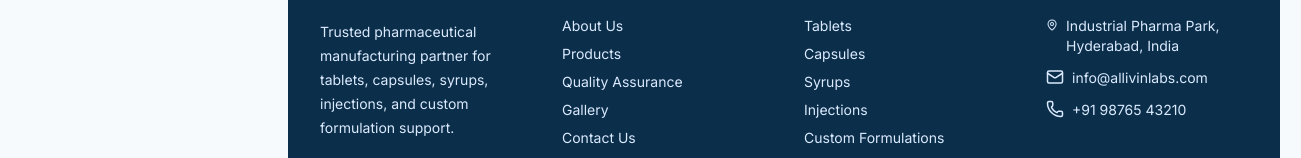
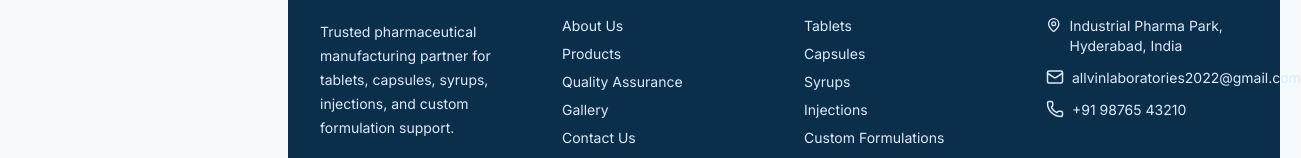
Before and after one commit to vardha0801nr-blip/Allivin-Laboratories, a React (Vite) app in the folder client/: page /products/cap-01 in a window 1280 px wide. Shown: the part 1318-1476 px from the top of the page, 1301 px wide, since content can reach past the window. Built offline with nearby package versions, Linux system fonts and the light colour scheme; no server answers.

Commit message:
Update contact email address

```diff
--- a/client/src/components/Footer.jsx
+++ b/client/src/components/Footer.jsx
@@ -36,7 +36,7 @@
           <h4 className="font-bold">Contact</h4>
           <div className="mt-4 grid gap-3 text-sm text-blue-100">
             <span className="flex gap-2"><MapPin size={18} /> Industrial Pharma Park, Hyderabad, India</span>
-            <span className="flex gap-2"><Mail size={18} /> info@allivinlabs.com</span>
+            <span className="flex gap-2"><Mail size={18} /> allvinlaboratories2022@gmail.com</span>
             <span className="flex gap-2"><Phone size={18} /> +91 98765 43210</span>
           </div>
         </div>
--- a/client/src/pages/Home.jsx
+++ b/client/src/pages/Home.jsx
@@ -12,7 +12,7 @@
 
 const defaultContact = {
   address: "NO.7-55, ROAD.NO.13, SATYANARAYANAPURAM, PARVATHAPUR, MEDIPALLY, MEDCHAL DIST., Parvatapur(V), Medipally(M), MEDCHAL MALKAJGIRI(Dist), Telangana, India",
-  email: "info@allivinlabs.com",
+  email: "allvinlaboratories2022@gmail.com",
   phone: "+91 96663 43024",
   hours: "Mon - Sat : 9:00 AM - 6:00 PM\nSunday : Closed"
 };
--- a/client/src/pages/admin/Dashboard.jsx
+++ b/client/src/pages/admin/Dashboard.jsx
@@ -18,7 +18,7 @@
 const galleryCategories = ["Laboratory", "Manufacturing", "Quality Testing", "Products", "Packaging"];
 const defaultContact = {
   address: "NO.7-55, ROAD.NO.13, SATYANARAYANAPURAM, PARVATHAPUR, MEDIPALLY, MEDCHAL DIST., Parvatapur(V), Medipally(M), MEDCHAL MALKAJGIRI(Dist), Telangana, India",
-  email: "info@allivinlabs.com",
+  email: "allvinlaboratories2022@gmail.com",
   phone: "+91 96663 43024",
   hours: "Mon - Sat : 9:00 AM - 6:00 PM\nSunday : Closed"
 };
```
